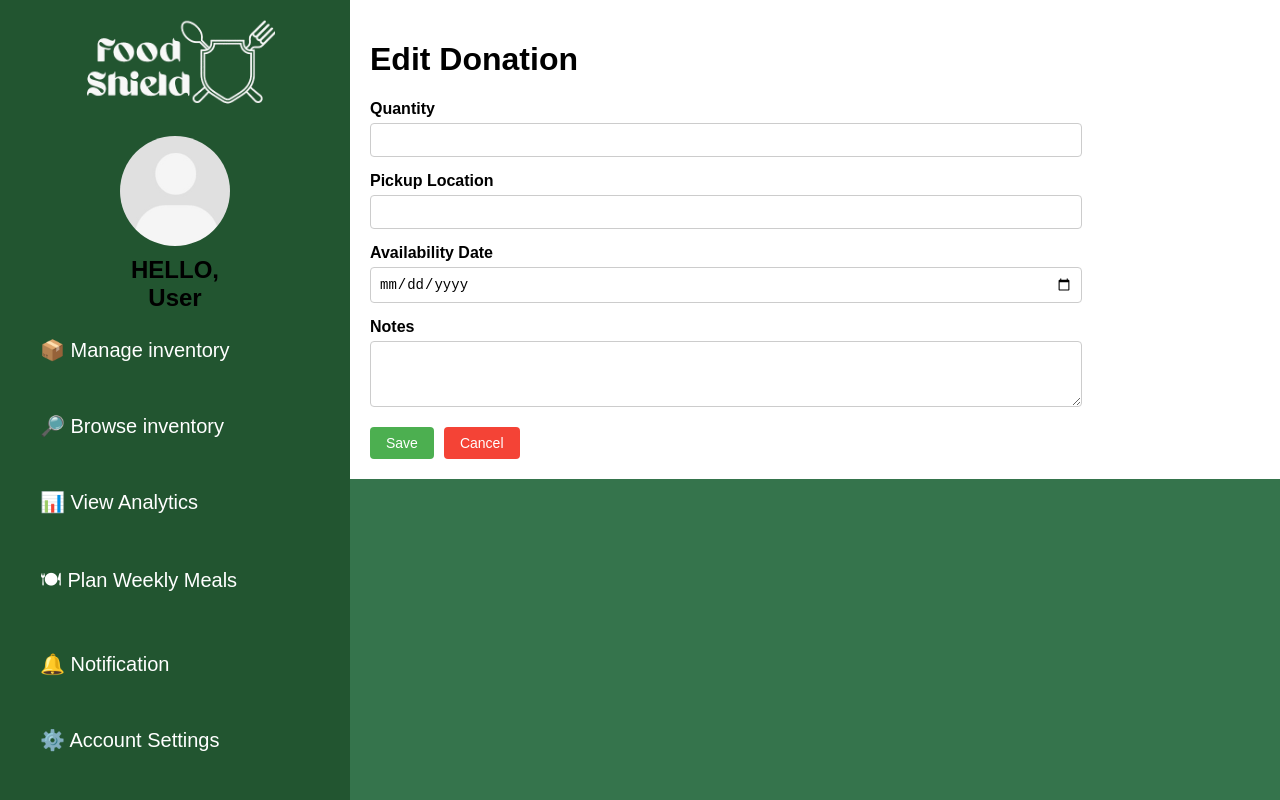
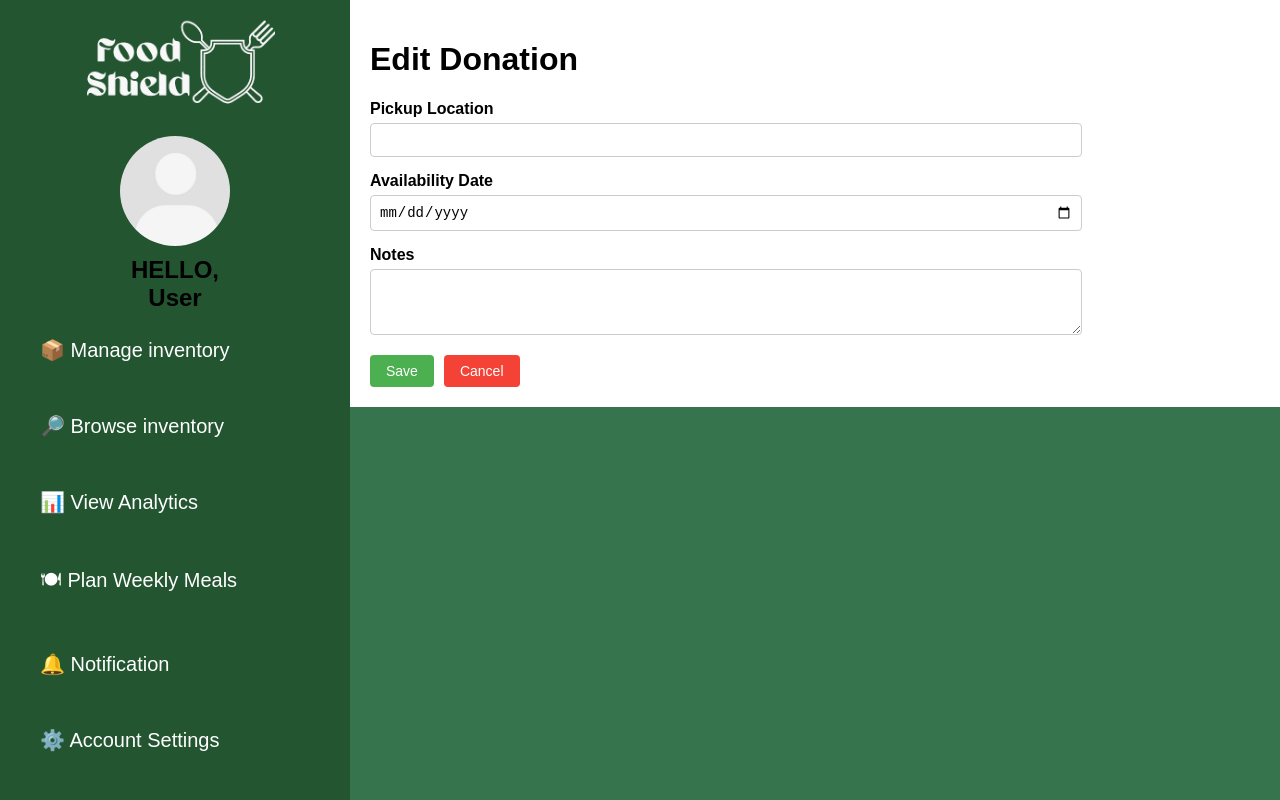
Before and after one commit to Jun20220703/bit216as, an Angular app: page /edit-donation/1 in a window 1280 px wide. Built offline with nearby package versions, Linux system fonts and the light colour scheme; no server answers.

Commit message:
delete quantity from editing donation form

```diff
--- a/src/app/components/editDonation/edit-donation.component.html
+++ b/src/app/components/editDonation/edit-donation.component.html
@@ -5,11 +5,6 @@
     <h1>Edit Donation</h1>
 
     <form [formGroup]="donationForm" (ngSubmit)="onSubmit()" class="donation-form">
-
-      <div class="form-group">
-        <label for="qty">Quantity</label>
-        <input id="qty" type="number" formControlName="qty" />
-      </div>
 
       <div class="form-group">
         <label for="location">Pickup Location</label>
--- a/src/app/components/editDonation/edit-donation.component.ts
+++ b/src/app/components/editDonation/edit-donation.component.ts
@@ -29,7 +29,6 @@ export class EditDonationComponent implements OnInit {
 
     // フォーム初期化
     this.donationForm = this.fb.group({
-      qty: ['', Validators.required],
       location: ['', Validators.required],
       availability: ['', Validators.required],
       notes: ['']
```
